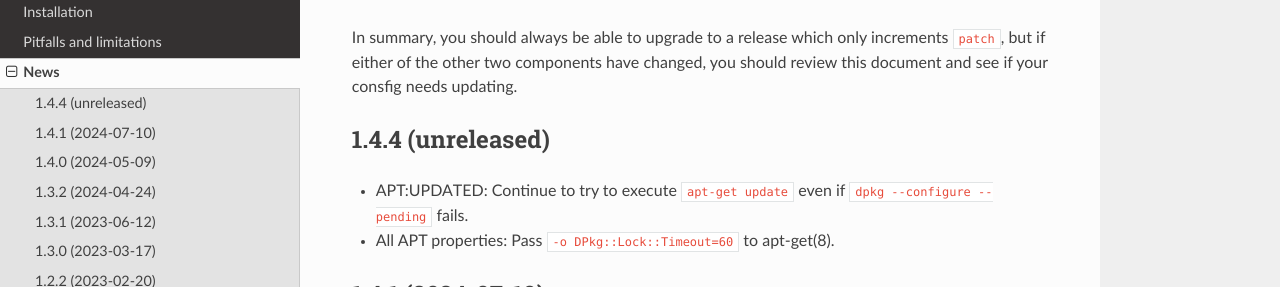
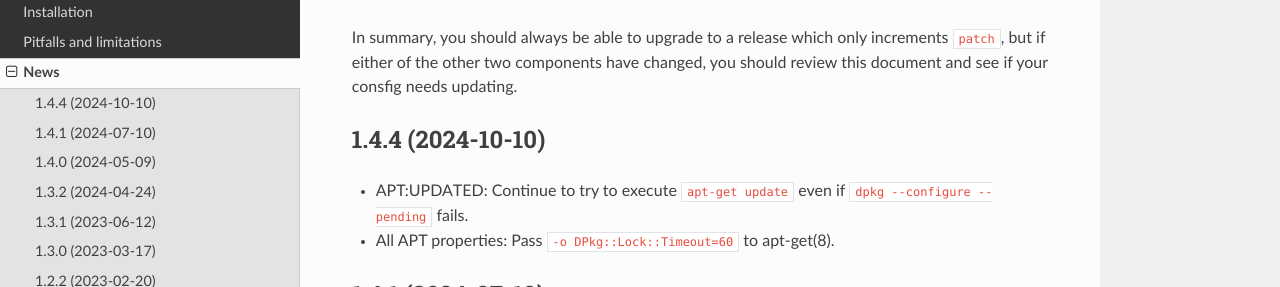
Before and after one commit to spwhitton/consfigurator, a Sphinx documentation site: the page built from doc/news.rst, in a window 1280 px wide and 900 px high, scrolled down 386 px. Shown: the part 137-424 px from the top of the window. Built offline with Sphinx 7.4.7 and the Read the Docs theme 3.1.0, drawn with Linux system fonts in a browser that asks for light colours; pages that are not in the unit, such as notebooks, are missing from menus.

```diff
--- a/doc/conf.py
+++ b/doc/conf.py
@@ -22,7 +22,7 @@ copyright = '2015-2018, 2020-2024, Sean Whitton, 2021-2022 David Bremner'
 author = 'Sean Whitton'
 
 # The full version, including alpha/beta/rc tags
-release = '1.4.3'
+release = '1.4.4'
 
 
 # -- General configuration ---------------------------------------------------
--- a/doc/news.rst
+++ b/doc/news.rst
@@ -23,7 +23,7 @@ In summary, you should always be able to upgrade to a release which only
 increments ``patch``, but if either of the other two components have changed,
 you should review this document and see if your consfig needs updating.
 
-1.4.4 (unreleased)
+1.4.4 (2024-10-10)
 ------------------
 
 - APT:UPDATED: Continue to try to execute ``apt-get update`` even if
```
Also changed, not shown: 3 other files.
